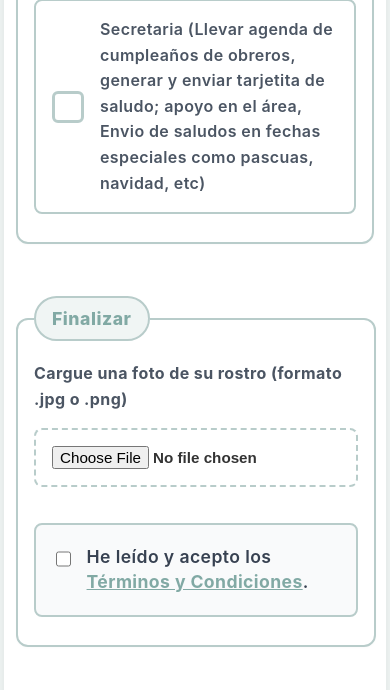
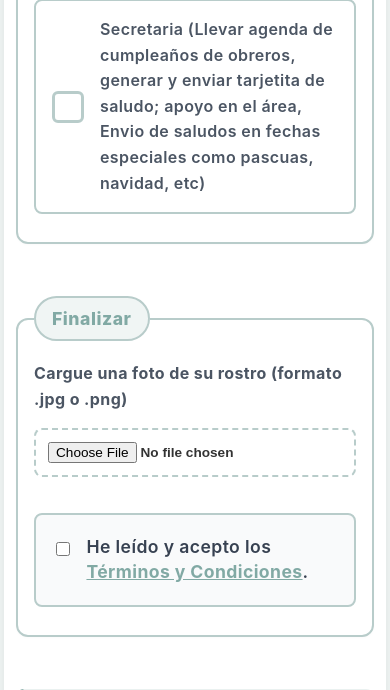
Before and after one commit to ArielRomero93/SistemaHUT_v2, a Django app: page /aspirantes/ in a window 390 px wide. Shown: the part 5329-6019 px from the top of the page. Run offline with Django 4.2, Linux system fonts and the light colour scheme; data comes from the database, SQL or seed files in the repository.

Commit message:
formulario de voluntarios responsivo corregido

```diff
--- a/inscripciones/templates/publico/formulario_voluntario.html
+++ b/inscripciones/templates/publico/formulario_voluntario.html
@@ -327,6 +327,10 @@
             border-radius: 8px;
             font-size: 1.15rem;
             font-weight: 600;
+            width: 100%;
+            max-width: 100%;
+            overflow: hidden;
+            box-sizing: border-box;
         }
 
         /* --- MEDIA QUERY PARA DISPOSITIVOS MÓVILES Y TABLETS --- */
@@ -394,7 +398,17 @@
                 border-radius: 12px;
             }
             input[type="file"] {
-                font-size: 0.95rem;
+                font-size: 0.85rem;
+                padding: 0.75rem;
+                width: 100%;
+                max-width: 100%;
+                overflow: hidden;
+                text-overflow: ellipsis;
+                white-space: nowrap;
+            }
+            .form-group {
+                overflow: hidden;
+                max-width: 100%;
             }
         }
     </style>
```
